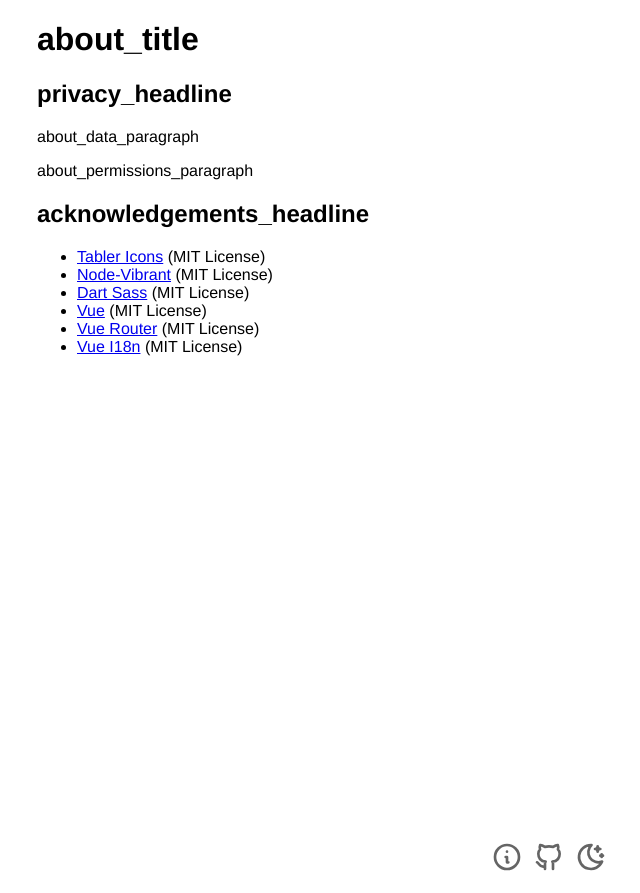
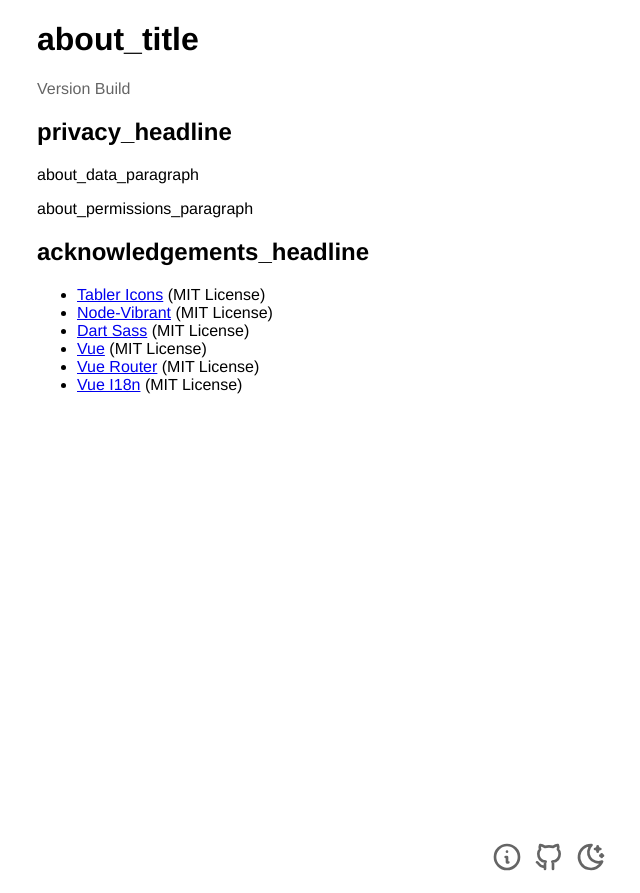
Before and after one commit to johann-vu/music-spotlight, a Vue app: page /music-spotlight/about in a window 1280 px wide. Shown: the whole page, without its empty margins (91-731 px from the left). Built offline with nearby package versions, Linux system fonts and the light colour scheme.

Commit message:
Adding Version Info to About

```diff
--- a/src/views/About.vue
+++ b/src/views/About.vue
@@ -1,9 +1,13 @@
 <template>
   <div class="about">
     <h1>{{ $t("about_title") }}</h1>
+    <p class="about-view__build-info">Version {{version}} Build {{buildHash}}</p>
+    <div class="about-view__segement">
       <h2>{{ $t("privacy_headline") }}</h2>
       <p>{{ $t("about_data_paragraph") }}</p>
       <p>{{ $t("about_permissions_paragraph") }}</p>
+    </div>
+    <div class="about-view__segement">
       <h2>{{ $t("acknowledgements_headline") }}</h2>
       <ul>
         <li v-for="ack in acknowledgements" :key="ack.title">
@@ -11,11 +15,20 @@
         </li>
       </ul>
     </div>
+  </div>
 </template>
 <script>
 export default {
   data() {
+    let hash = process.env.VUE_APP_BUILD_HASH
+    if (hash) {
+      hash = hash.substring(0, 7)
+    } else {
+      hash = ""
+    }
     return {
+      version: process.env.VUE_APP_VERSION,
+      buildHash: hash,
       acknowledgements: [
         {
           title: "Tabler Icons",
@@ -52,3 +65,9 @@ export default {
   },
 };
 </script>
+
+<style lang="scss" scoped>
+.about-view__build-info {
+  opacity: 0.6;
+}
+</style>
--- a/vue.config.js
+++ b/vue.config.js
@@ -1,3 +1,5 @@
+process.env.VUE_APP_VERSION = require('./package.json').version
+process.env.VUE_APP_BUILD_HASH = process.env.GITHUB_SHA || ""
 module.exports = {
     publicPath: process.env.VUE_APP_BASE_PATH || "/",
 
```
Lines whose indentation alone changed are shown as unchanged.
